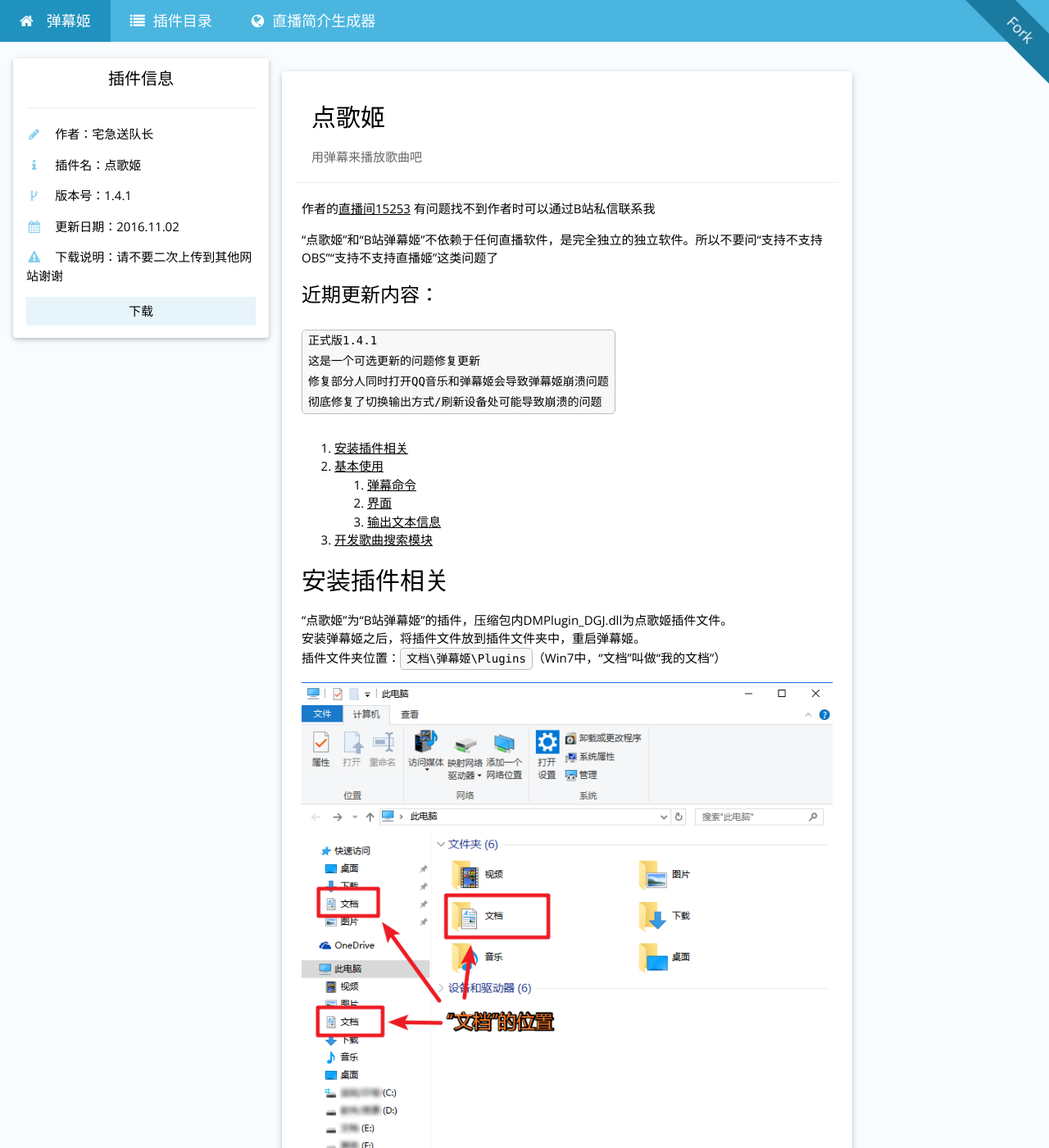
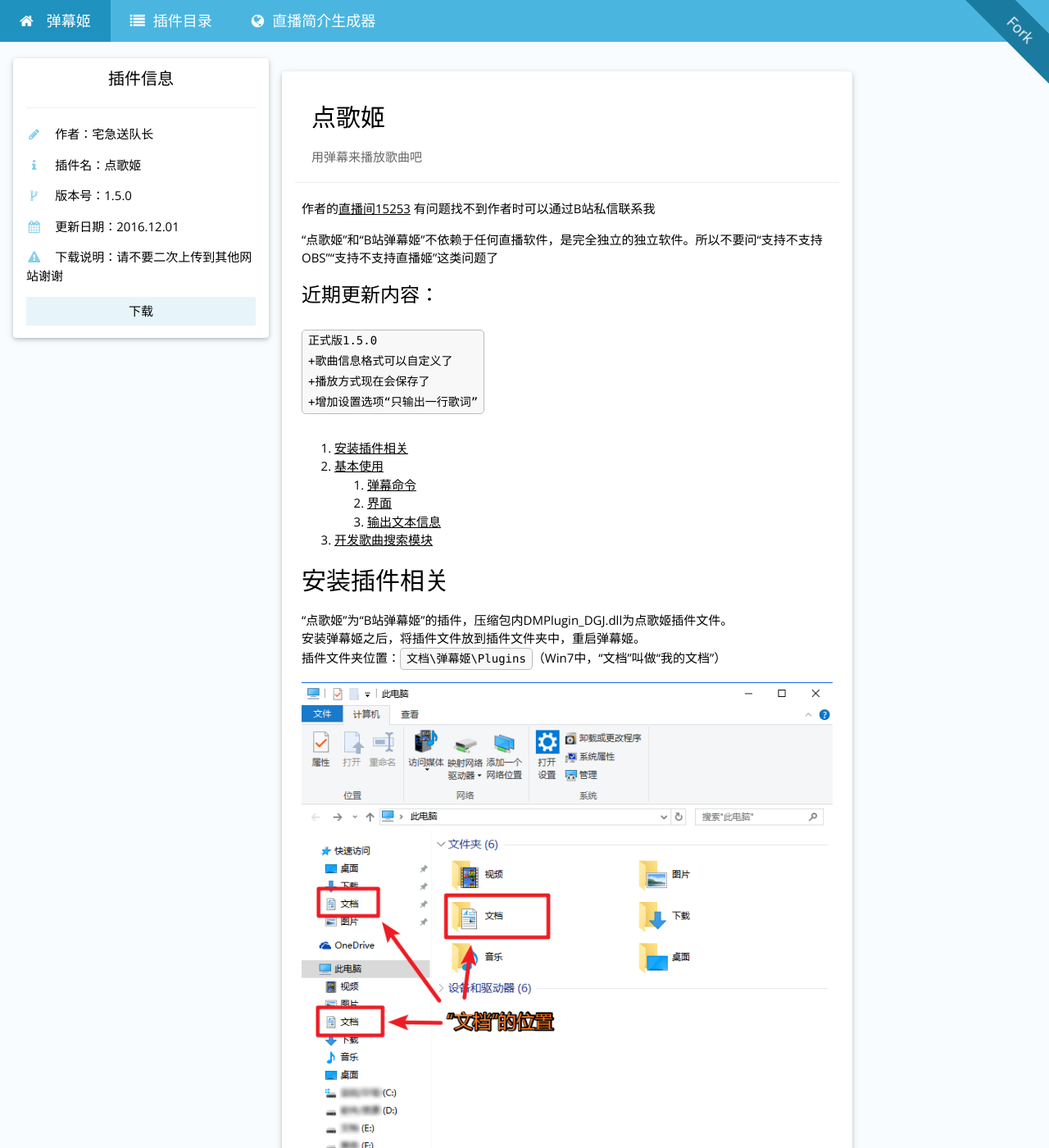
Before and after one commit to Bililive/www.danmuji.org, a Jekyll site: the page built from _plugin/DGJ.md, in a window 1280 px wide and 1400 px high. Shown: the whole window at 82% size. Built offline with Jekyll 4.4.1, drawn with Linux system fonts in a browser that asks for light colours; nearby versions of some CDN libraries; some web fonts are replaced; comment, search, counter and statistics services are not loaded; some of the changed text lies outside the part shown.

Commit message:
更新点歌姬版本1.5.0

````diff
--- a/_plugin/DGJ.md
+++ b/_plugin/DGJ.md
@@ -4,9 +4,9 @@
 plugin_author: 宅急送队长
 plugin_name: 点歌姬
 plugin_desc: 用弹幕来播放歌曲吧
-plugin_version: 1.4.1
-plugin_update: 2016.11.02
-plugin_dllink: /resource/DGJ/DGJ1.4.1.zip
+plugin_version: 1.5.0
+plugin_update: 2016.12.01
+plugin_dllink: https://www.danmuji.cn/resource/DGJ/DGJ1.5.0.zip
 plugin_dlnote: 请不要二次上传到其他网站谢谢
 ---
 作者的[直播间15253](http://live.bilibili.com/15253)
@@ -17,10 +17,10 @@
 ### 近期更新内容：
 
 ```
-正式版1.4.1
-这是一个可选更新的问题修复更新
-修复部分人同时打开QQ音乐和弹幕姬会导致弹幕姬崩溃问题
-彻底修复了切换输出方式/刷新设备处可能导致崩溃的问题
+正式版1.5.0
++歌曲信息格式可以自定义了
++播放方式现在会保存了
++增加设置选项“只输出一行歌词”
 ```
 
 
@@ -44,6 +44,7 @@
 如安装后依旧出错，或有其他错误。请将桌面上生成的错误日志发给插件作者，谢谢~
 
 **点歌姬本体是没有任何歌曲搜索功能的，需要给点歌姬添加“歌曲搜索模块”来搜索歌曲。**
+点歌姬压缩包中已附带搜索模块
 目前有三个可用的歌曲搜索模块：（截至到2016.10.20）
 
 - LWLAPI，作者：宅急送队长&LWL12，网易云音乐，经由 https://api.lwl12.com 中转解析
@@ -89,10 +90,8 @@
 
 ### <a name="usage_gui"></a>界面
 
-这个好像没有什么好说明的，多点两下鼠标就知道都怎么用了
-注意设置里面，单首歌曲最多播放时间是“秒”不是“分钟”
-歌词搜索默认是关闭的
-
+在弹幕姬的插件面板，右键“点歌姬”，点击“管理”打开界面。
+在点歌姬的搜索模块界面可以选择使用哪个搜索模块。
 
 ### <a name="usage_output"></a>输出文本信息
 
````
Also changed, not shown: resource/DGJ/about.html (+9 -1 lines), 1 other file.
